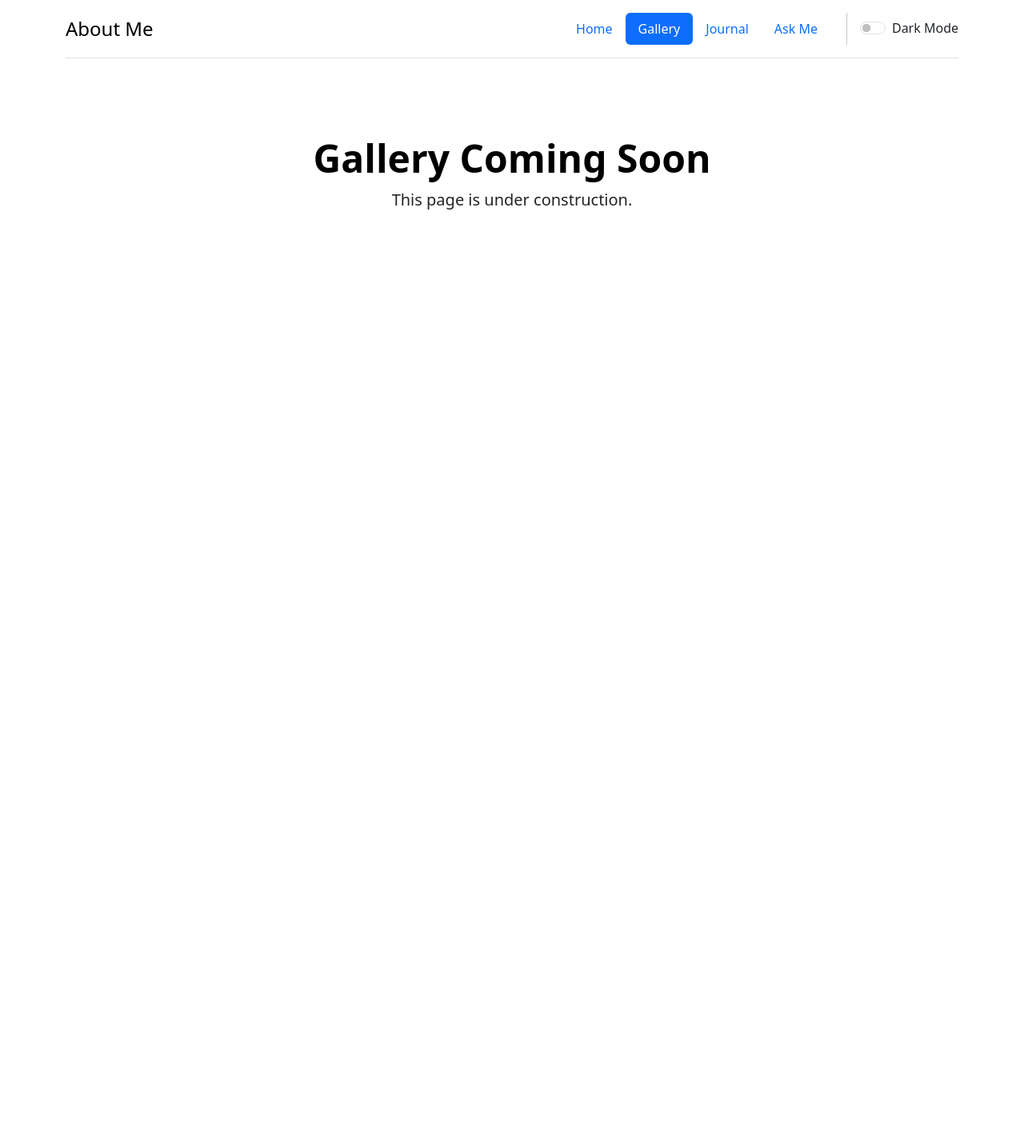
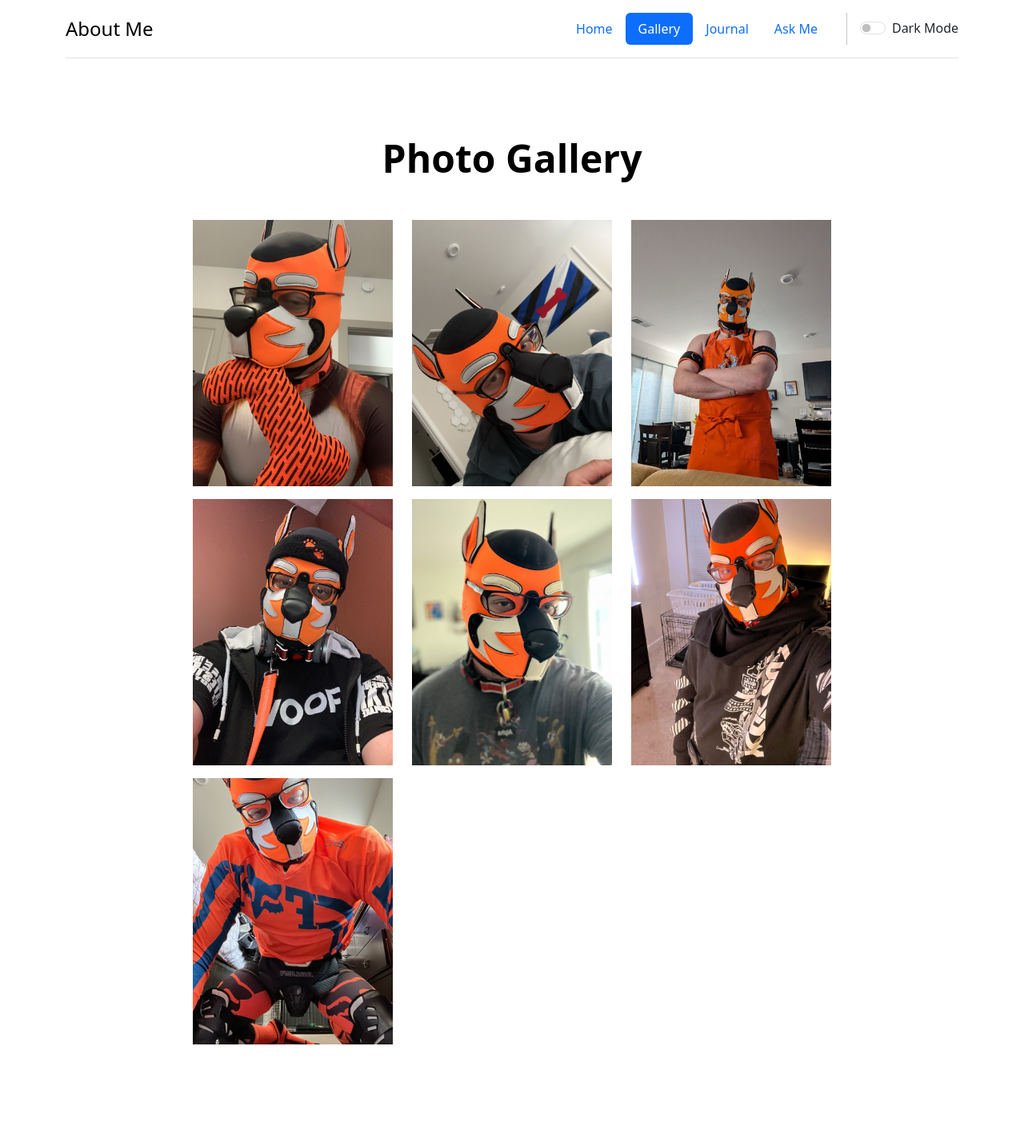
Before and after one commit to SabinDarkstone/SabinDarkstone.github.io, a Jekyll site: the page built from site/gallery.html, in a window 1280 px wide. Shown: the whole page at 80% size. Built offline with Jekyll 4.4.1, drawn with Linux system fonts in a browser that asks for light colours; comment, search, counter and statistics services are not loaded; before the commit the page ends 900 px from its top, so only the background shows below that.

Commit message:
Adding first iteration of photo gallery

```diff
--- a/site/_data/changelog.yml
+++ b/site/_data/changelog.yml
@@ -155,3 +155,9 @@
     - Updating sidebar with a new style and rearranged components
     - Reverting scrolling behavior for journal entries since it sucked on mobile
     - Breadcrums are added to the archive pages and are more consistent
+
+- version: 3.1.4
+  date: 2025-09-10
+  changes:
+    - Added photo gallery with some images from my bluesky account
+    - This is a first iteration and will likely undergo changes
--- a/site/_data/navbar.yml
+++ b/site/_data/navbar.yml
@@ -1,12 +1,16 @@
 - name: "index"
   label: "Home"
   url: "/index.html"
+  badge: null
 - name: "gallery"
   label: "Gallery"
   url: "/gallery.html"
+  badge: NEW
 - name: "journal"
   label: "Journal"
   url: "/journal/welcome.html"
+  badge: null
 - name: "ama"
   label: "Ask Me"
   url: "/ama.html"
+  badge: null
--- a/site/_includes/navbar.html
+++ b/site/_includes/navbar.html
@@ -17,7 +17,9 @@
                     {% assign active = false %}
                 {% endif %}
                 <li class="nav-item">
-                    <a class="nav-link {% if active %}active{% endif %}" href="{{ nav.url }}">{{ nav.label }}</a>
+                    <a class="nav-link {% if active %}active{% endif %}" href="{{ nav.url }}">
+                        {{ nav.label }}
+                    </a>
                 </li>
             {% endfor %}
         </ul>
--- a/site/_layouts/static.html
+++ b/site/_layouts/static.html
@@ -41,6 +41,7 @@
         {{ content }}
 
         <script src="https://cdn.jsdelivr.net/npm/bootstrap@5.3.7/dist/js/bootstrap.bundle.min.js" integrity="sha384-ndDqU0Gzau9qJ1lfW4pNLlhNTkCfHzAVBReH9diLvGRem5+R9g2FzA8ZGN954O5Q" crossorigin="anonymous"></script>
+        <script src="https://cdn.jsdelivr.net/npm/bs5-lightbox@1.8.5/dist/index.bundle.min.js"></script>
 
         <script src="/assets/js/theme.js"></script>
     </body>
--- a/site/assets/js/theme.js
+++ b/site/assets/js/theme.js
@@ -4,7 +4,6 @@ function checkTheme() {
 
     toggle.checked = document.documentElement.getAttribute("data-bs-theme") === "dark";
     toggle.addEventListener("change", () => {
-        console.log("Foo");
         const theme = toggle.checked ? "dark" : "light";
         document.documentElement.setAttribute("data-bs-theme", theme);
         localStorage.setItem("theme", theme);
--- a/site/gallery.html
+++ b/site/gallery.html
@@ -3,13 +3,23 @@ layout: static
 ---
 
 <div class="px-4 py-5 my-5 text-center">
-    <h1 class="display-5 fw-bold text-body-emphasis">
-        Gallery Coming Soon
+    <h1 class="display-5 fw-bold text-body-emphasis mb-5">
+        Photo Gallery
     </h1>
 
-    <div class="col-lg-6 mx-auto">
-        <p class="lead mb-4">
-            This page is under construction.
-        </p>
+    <div class="d-flex justify-content-center">
+        <div class="col-md-8 row">
+            {% for image in site.data.gallery.images %}
+                {% assign url = "/assets/imgs/gallery/" | append: image %}
+                <a class="col-md-4 mb-3" href="{{ url }}" data-toggle="lightbox">
+                    <img src="{{ url }}" class="img-fluid">
+                </a>
+
+                {% assign mod = forloop.index0 | modulo: 3 %}
+                {% if md == 2 and forloop.last == false %}
+                    </div><div class="row">
+                {% endif %}
+            {% endfor %}
+        </div>
     </div>
 </div>
```
Also changed, not shown: other parts of site/_includes/navbar.html (+0 -1 lines), site/_data/gallery.yml (added, +8 -0 lines), site/assets/imgs/gallery/bafkreiabarcid73aiyd6cqnagr64eq2yegyg6lqhpna4sxujubawkyksxi.jpg (added), site/assets/imgs/gallery/bafkreifjpmrlt5lhr4iwxamwa7u5qh3e32y77pxhr52liknvij5llubzqi.jpg (added), site/assets/imgs/gallery/bafkreifmvb6mczxcrd5m7rdddv3ni5y6mqsikgqnh6oplvwbinn4ypzuli.jpg (added), site/assets/imgs/gallery/bafkreifuwd7xtbvsevcby5yun7xuqgblv3huqyenqwnknzuy3d5pea3wea.jpg (added), site/assets/imgs/gallery/bafkreigrvo4xmat2fmk52x7jutlg5b6rflkjj4lfqf3d5bizh4qig7hary.jpg (added), site/assets/imgs/gallery/bafkreihe34s5qmghm5xk24dezxqdrjwacxe3eioc6sdqdbmwgnp3bhmfce.jpg (added), site/assets/imgs/gallery/bafkreihgozfraow6i7336zbesr2ew55ynal2his3ek3ch2rgm2n7jyqmwa.jpg (added).
